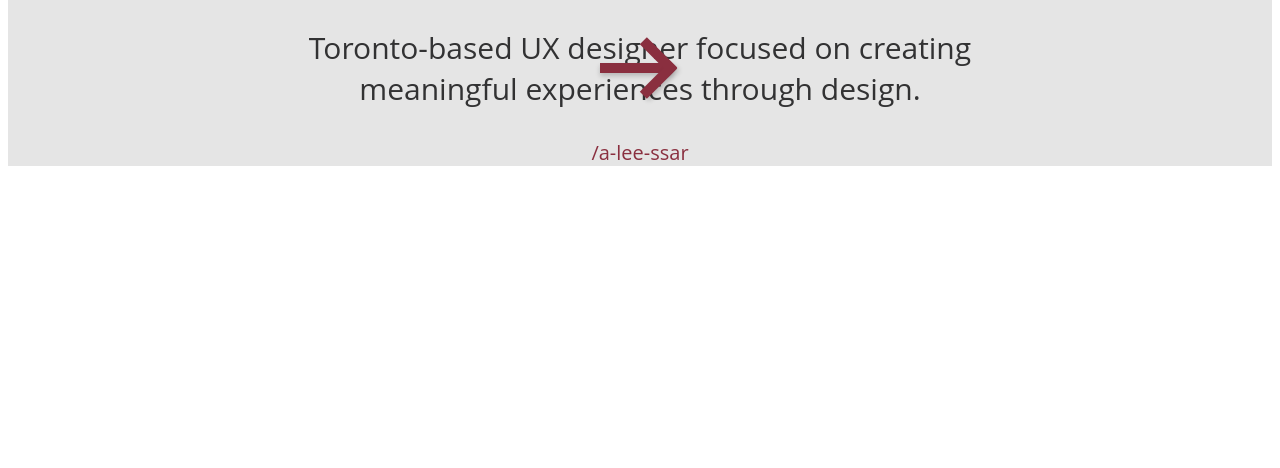
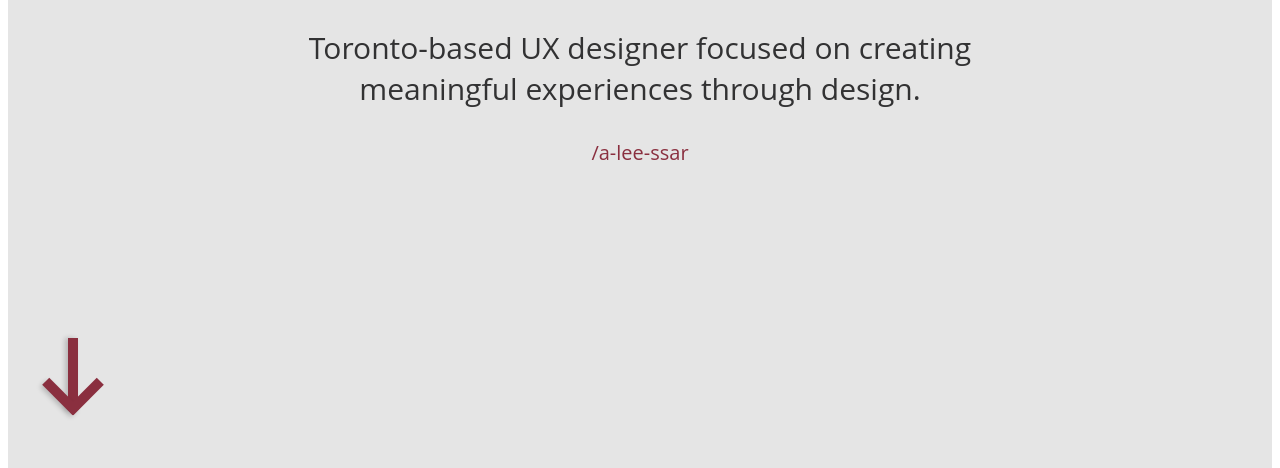
Before and after one commit to alissar-arnaout/UX_UI_HW_19, a plain HTML site: page index.html in a window 1280 px wide. Shown: the part 332-800 px from the top of the page. Drawn offline with Linux system fonts and the light colour scheme.

Commit message:
icon positioned fixed

```diff
--- a/css/main.css
+++ b/css/main.css
@@ -7,6 +7,7 @@ body {
     background-color: #E5E5E5;
     text-align: center;
     padding-top: 250px;
+    height: 768px;
 }
 
 .intro {
@@ -30,31 +31,28 @@ body {
     margin-left: 100px;
 }
 
-.content {
-    margin-bottom: 500px;
-    display: block;
-}
 
 /* nav */
-
 .icon {
     position: absolute;
-    top: 50%;
-    left: 50%;
+    top: 85%;
     transform: translate(-50%,-50%);
     width: 80px;
     height: 60px;
     cursor: pointer;
+    transform: rotate(90deg);
+
+
   }
 
   .arrow {
     position: absolute;
-    top: 25px;
     width: 90%;
     height: 10px;
     background-color: #8A2F3F;
     box-shadow: 0 3px 5px rgba(0, 0, 0, .2);
     animation: arrow 700ms linear infinite;
+
   }
 
   .arrow::after, .arrow::before {
@@ -77,9 +75,6 @@ body {
     transform: rotate(-45deg);
   }
 
-  .scroll a {
-      padding-top: 50px;
-  }
 
 .hamburger-menu {
     height: 64px;
@@ -118,8 +113,6 @@ ul {
 
 
 /* nav page */
-
-
 #hero-nav {
     background-color: #E5E5E5;
     height: 768px;
--- a/index.html
+++ b/index.html
@@ -22,7 +22,8 @@
 
 
         <div class="icon">
-        <div class="arrow"></div>
+        <div class="arrow">
+        </div></div>
 
     </div>
 
```
